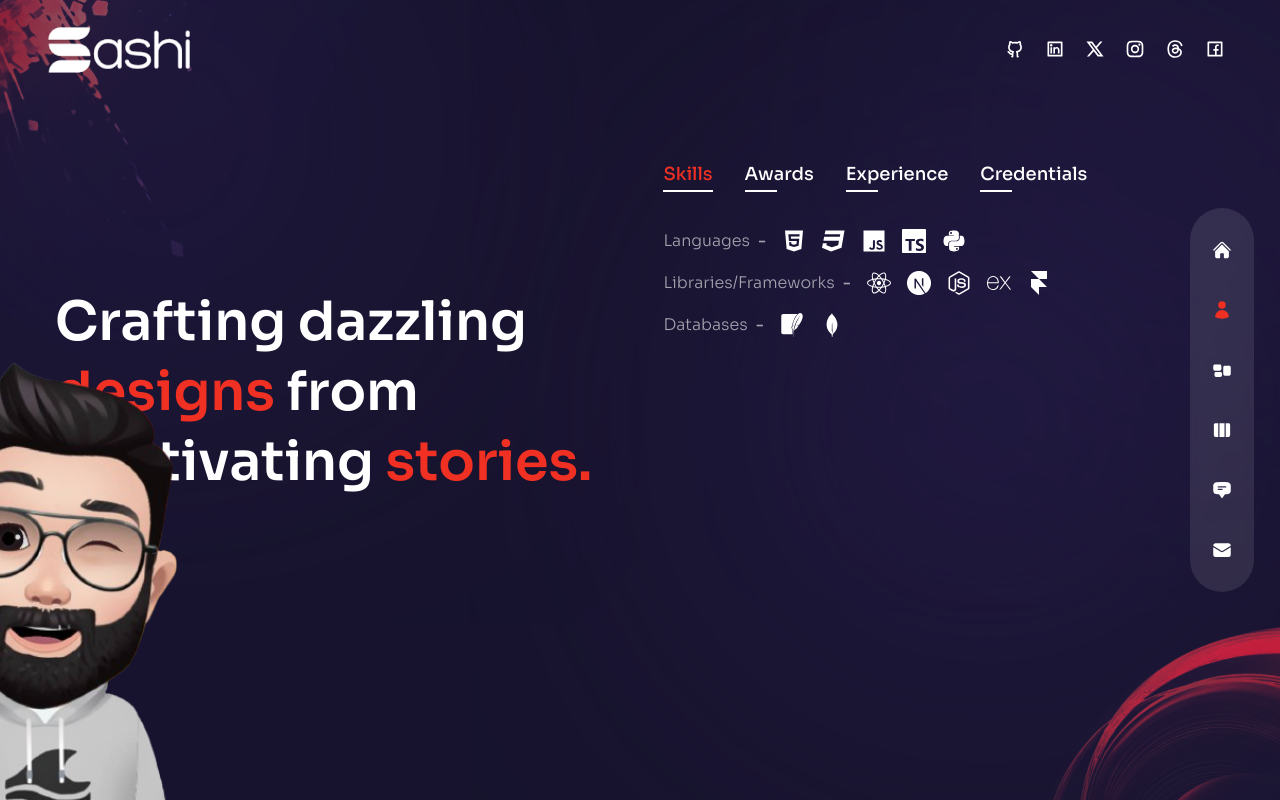
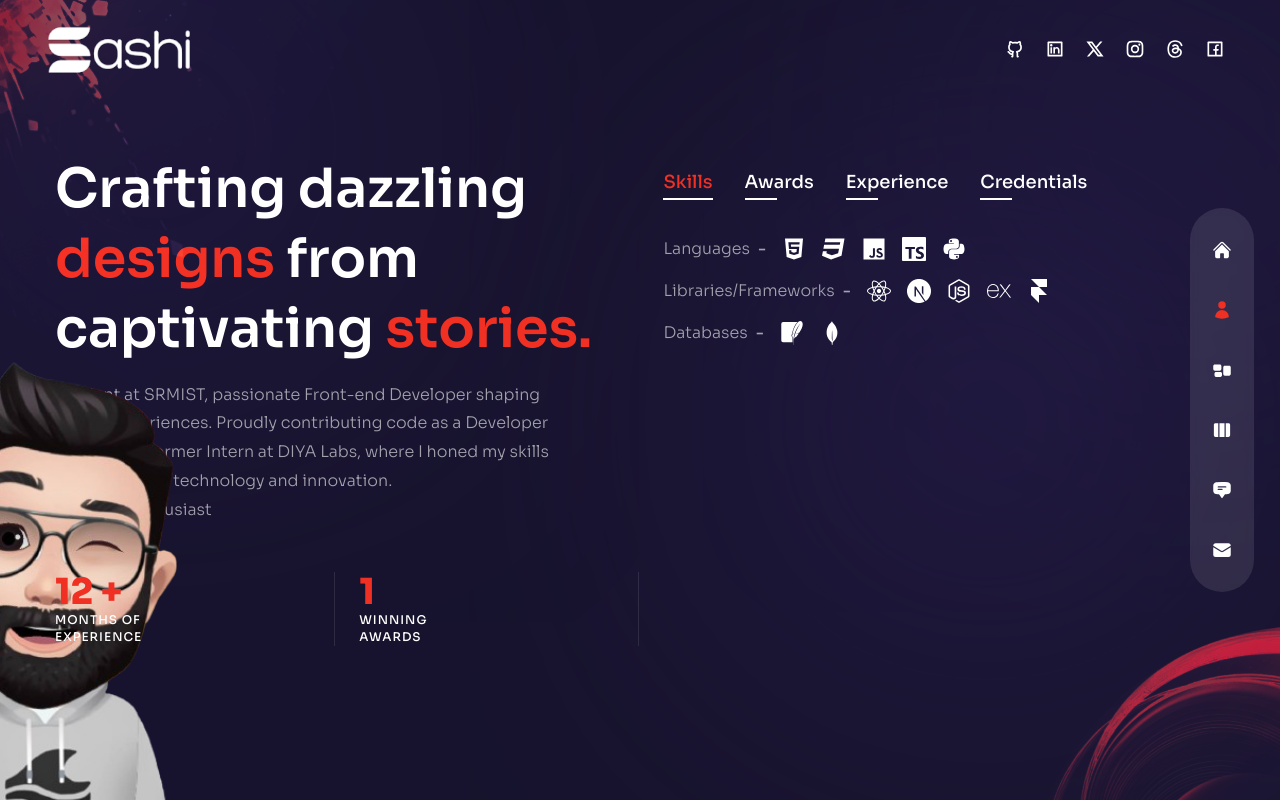
Before and after one commit to Sashi2002/Next-Portfolio, a Next.js app: page /about in a window 1280 px wide. Built offline with nearby package versions, Linux system fonts and the light colour scheme.

Commit message:
add y-scroll

```diff
--- a/pages/about/index.js
+++ b/pages/about/index.js
@@ -133,7 +133,7 @@ const About = () => {
   const [index, setIndex] = useState(0);
 
   return (
-    <div className="h-full bg-primary/30 py-32 text-center xl:text-left">
+    <div className="h-full bg-primary/30 py-32 text-center xl:text-left max-md:overflow-y-scroll">
       <Circles />
       <motion.div
         variants={fadeIn("right", 0.2)}
@@ -148,7 +148,7 @@ const About = () => {
         {/* text */}
         <div className="flex-1 flex flex-col justify-center ">
           <motion.h2
-            className="h2"
+            className="h2 mt-8"
             variants={fadeIn("right", 0.2)}
             initial="hidden"
             animate="show"
@@ -157,7 +157,47 @@ const About = () => {
             Crafting dazzling <span className="text-accent">designs</span> from
             captivating <span className="text-accent">stories.</span>
           </motion.h2>
-          {/* ... (rest of your code remains unchanged) */}
+          <motion.p
+            variants={fadeIn("right", 0.4)}
+            initial="hidden"
+            animate="show"
+            exit="hidden"
+            className="max-w-[500px] mx-auto xl:mx-0 xl:mb-12 px-2 xl:px-0"
+          >
+            Student at SRMIST, passionate Front-end Developer shaping digital
+            experiences. Proudly contributing code as a Developer at Soshals.
+            Former Intern at DIYA Labs, where I honed my skills in the realm of
+            technology and innovation. <br />
+            🚀 #TechEnthusiast
+          </motion.p>
+          {/* counters */}
+          <motion.div
+            variants={fadeIn("right", 0.2)}
+            initial="hidden"
+            animate="show"
+            exit="hidden"
+            className="hidden md:flex md:max-w-xl xl:max-w-none mx-auto xl:mx-0 mb-8 "
+          >
+            <div className="flex flex-1 xl:gap-x-6">
+              {/* experience */}
+              <div className="relative flex-1 after:w-[1px] after:h-full after:bg-white/10 after:absolute after:top-0 after:right-0">
+                <div className="text-2xl xl:text-4xl font-extrabold text-accent">
+                  <CountUp start={0} end={12} duration={5} /> +
+                </div>
+                <div className="text-xs uppercase tracking-[1px] leading-[1.4] max-w-[100px]">
+                  Months of experience
+                </div>
+              </div>
+              <div className="relative flex-1 after:w-[1px] after:h-full after:bg-white/10 after:absolute after:top-0 after:right-0">
+                <div className="text-2xl xl:text-4xl font-extrabold text-accent">
+                  <CountUp start={0} end={1} duration={5} />
+                </div>
+                <div className="text-xs uppercase tracking-[1px] leading-[1.4] max-w-[100px]">
+                  Winning Awards
+                </div>
+              </div>
+            </div>
+          </motion.div>
         </div>
         {/* info */}
         <motion.div
@@ -167,7 +207,7 @@ const About = () => {
           exit="hidden"
           className="flex flex-col w-full xl:max-w-[48%] h-[480px] "
         >
-          <div>
+          <div className="mt-2">
             <div className="flex gap-x-4 xl:gap-x-8 mx-auto xl:mx-0 mb-4">
               {aboutData.map((item, itemIndex) => (
                 <div
--- a/pages/index.js
+++ b/pages/index.js
@@ -13,7 +13,7 @@ import { fadeIn } from "../variants";
 
 const Home = () => {
   return (
-    <div className="bg-primary/60 h-full">
+    <div className="bg-primary/60 h-full overflow-y-scroll">
       {/* text */}
       <div className="w-full h-full bg-gradient-to-r from-primary/10 via-black/30 to black/10 ">
         <div className="text-center flex flex-col justify-center xl:pt-40 xl:text-left h-full container mx-auto">
@@ -23,7 +23,7 @@ const Home = () => {
             initial="hidden"
             animate="show"
             exit="hidden"
-            className="h1"
+            className="h1 max-md:mt-32"
           >
             Transforming Ideas <br /> Into{" "}
             <span className="text-accent">Digital Reality</span>
@@ -34,7 +34,7 @@ const Home = () => {
             initial="hidden"
             animate="show"
             exit="hidden"
-            className="max-w-sm xl:max-w-xl mx-auto xl:mx-0 mb-10 xl:mb-16"
+            className="max-w-sm xl:max-w-xl mx-auto xl:mx-0 mb-4 xl:mb-12"
           >
             I&apos;ve a strong affinity for crafting visually captivating
             websites, adept at translating UI designs into animated and
```
